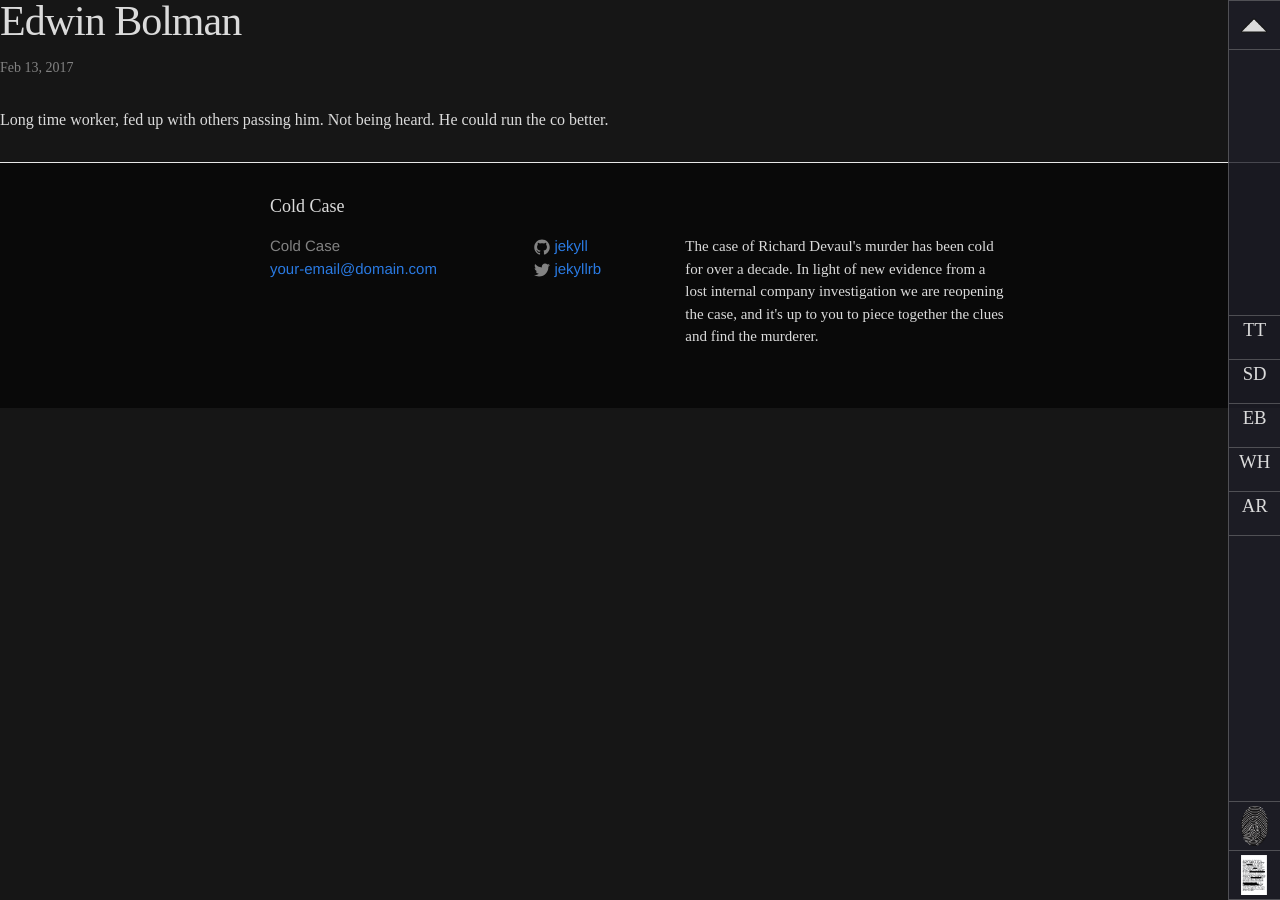
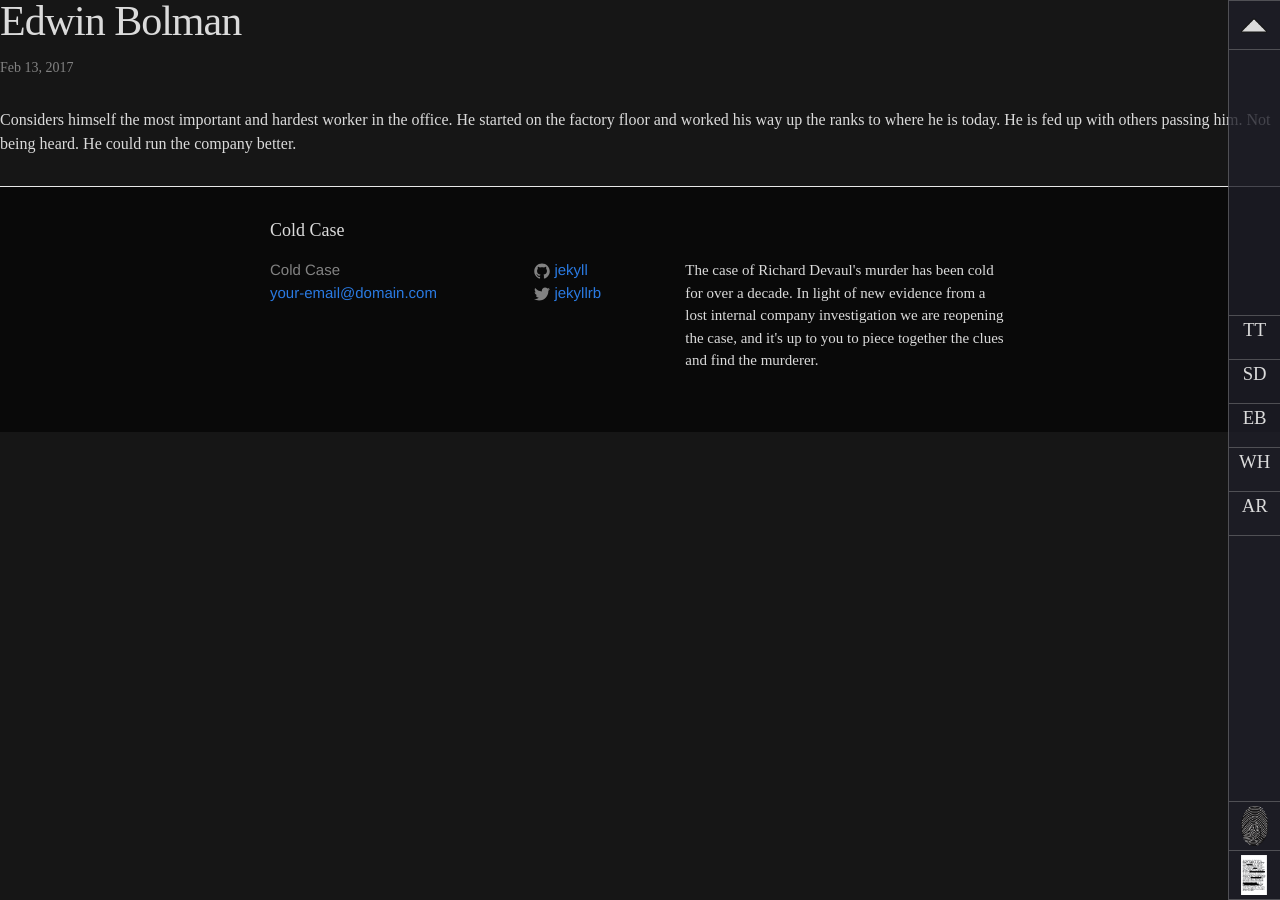
Before and after one commit to tatimblin/murder-mystery, a Jekyll site: the page built from _posts/2017-02-13-ethan.markdown, in a window 1280 px wide. Built offline with Jekyll 4.4.1, drawn with Linux system fonts in a browser that asks for light colours; some web fonts are replaced.

Commit message:
found spelling error

```diff
--- a/_posts/2017-02-13-ethan.markdown
+++ b/_posts/2017-02-13-ethan.markdown
@@ -8,4 +8,4 @@ title_job:  "CFO"
 
 background: officeFloor.jpg
 ---
-Long time worker, fed up with others passing him. Not being heard. He could run the co better.
+Considers himself the most important and hardest worker in the office. He started on the factory floor and worked his way up the ranks to where he is today. He is fed up with others passing him. Not being heard. He could run the company better.
```
